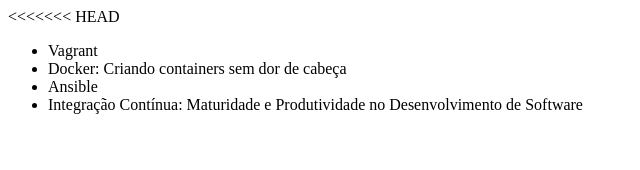
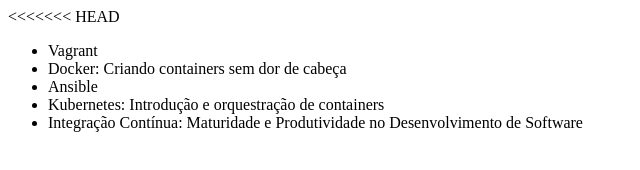
Before and after one commit to simei20/Alura_Git, a plain HTML site: page index.html in a window 1280 px wide. Shown: the whole page, without its empty margins (0-640 px from the left). Drawn offline with Linux system fonts and the light colour scheme.

Commit message:
Incluindo o nome do curso de Kubernetes

```diff
--- a/index.html
+++ b/index.html
@@ -10,6 +10,7 @@
         <li>Vagrant</li>
         <li>Docker: Criando containers sem dor de cabeça</li>
         <li>Ansible</li>
+        <li>Kubernetes: Introdução e orquestração de containers</li>
         <li>Integração Contínua: Maturidade e Produtividade no Desenvolvimento de Software</li>
     </ul>
 </body>
```
